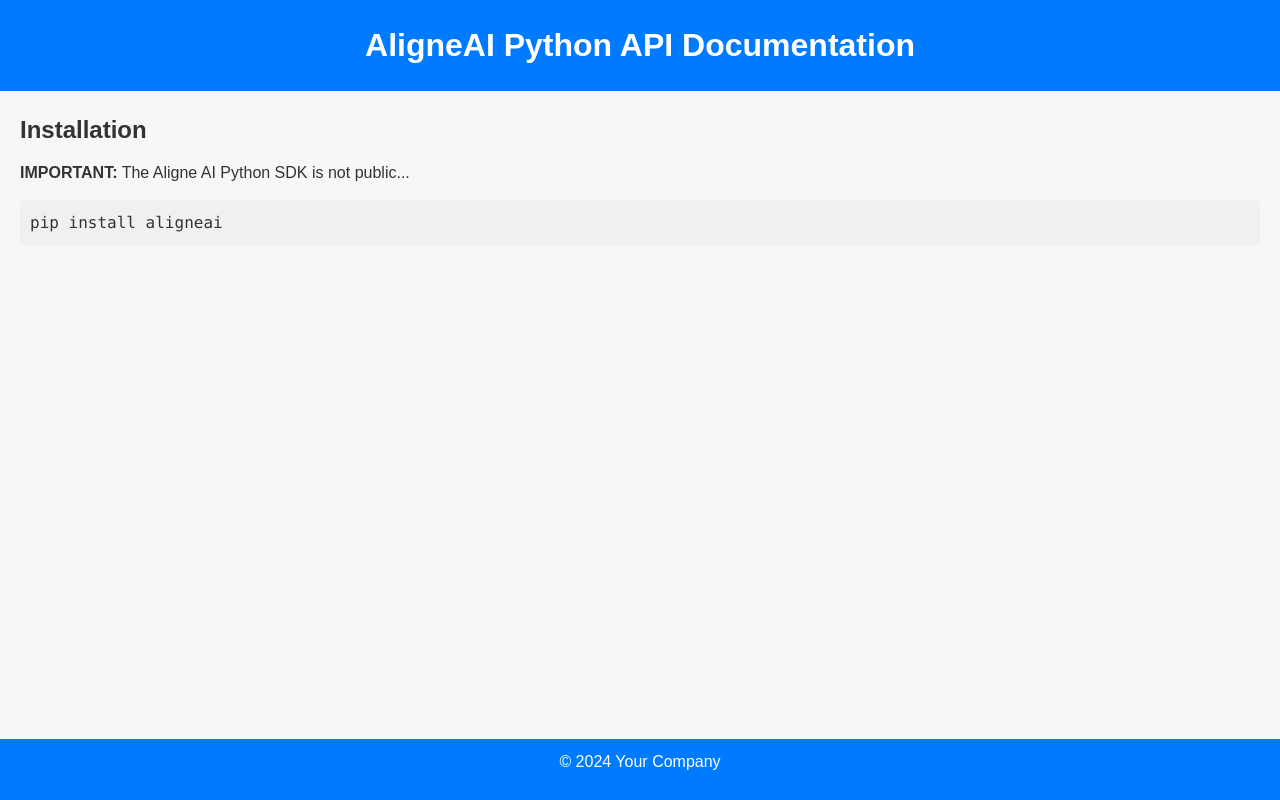
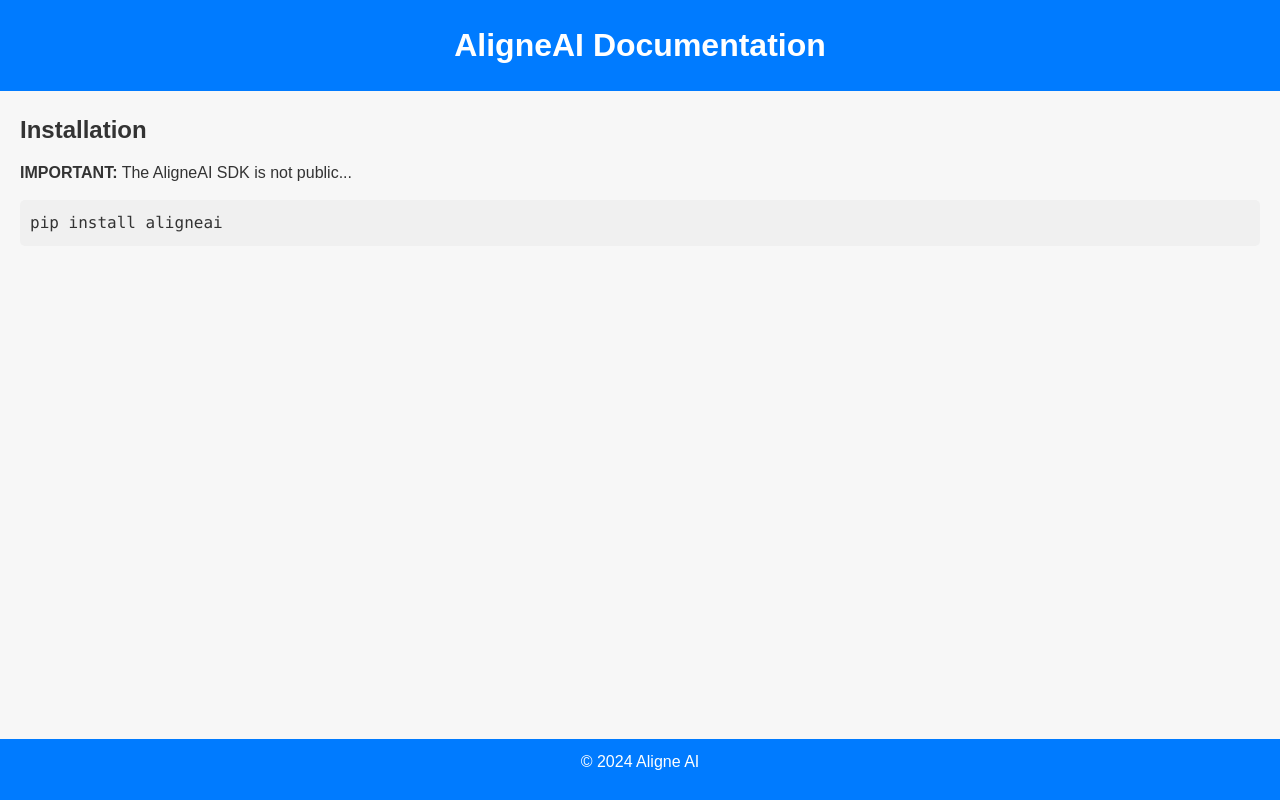
Before and after one commit to aligne/aligne.github.io, a plain HTML site: page index.html in a window 1280 px wide. Drawn offline with Linux system fonts and the light colour scheme; files that its build step writes are made by us from their sources.

```diff
--- a/index.html
+++ b/index.html
@@ -3,23 +3,23 @@
 <head>
     <meta charset="UTF-8">
     <meta name="viewport" content="width=device-width, initial-scale=1.0">
-    <title>AligneAI Python API Documentation</title>
+    <title>AligneAI Documentation</title>
     <link rel="stylesheet" href="css/style.css">
 </head>
 <body>
     <header>
-        <h1>AligneAI Python API Documentation</h1>
+        <h1>AligneAI Documentation</h1>
     </header>
     <main>
         <section id="installation">
             <h2>Installation</h2>
-            <p><strong>IMPORTANT:</strong> The Aligne AI Python SDK is not public...</p>
+            <p><strong>IMPORTANT:</strong> The AligneAI SDK is not public...</p>
             <pre><code>pip install aligneai</code></pre>
         </section>
         <!-- Other sections go here -->
     </main>
     <footer>
-        <p>&copy; 2024 Your Company</p>
+        <p>&copy; 2024 Aligne AI</p>
     </footer>
 </body>
 </html>
```
